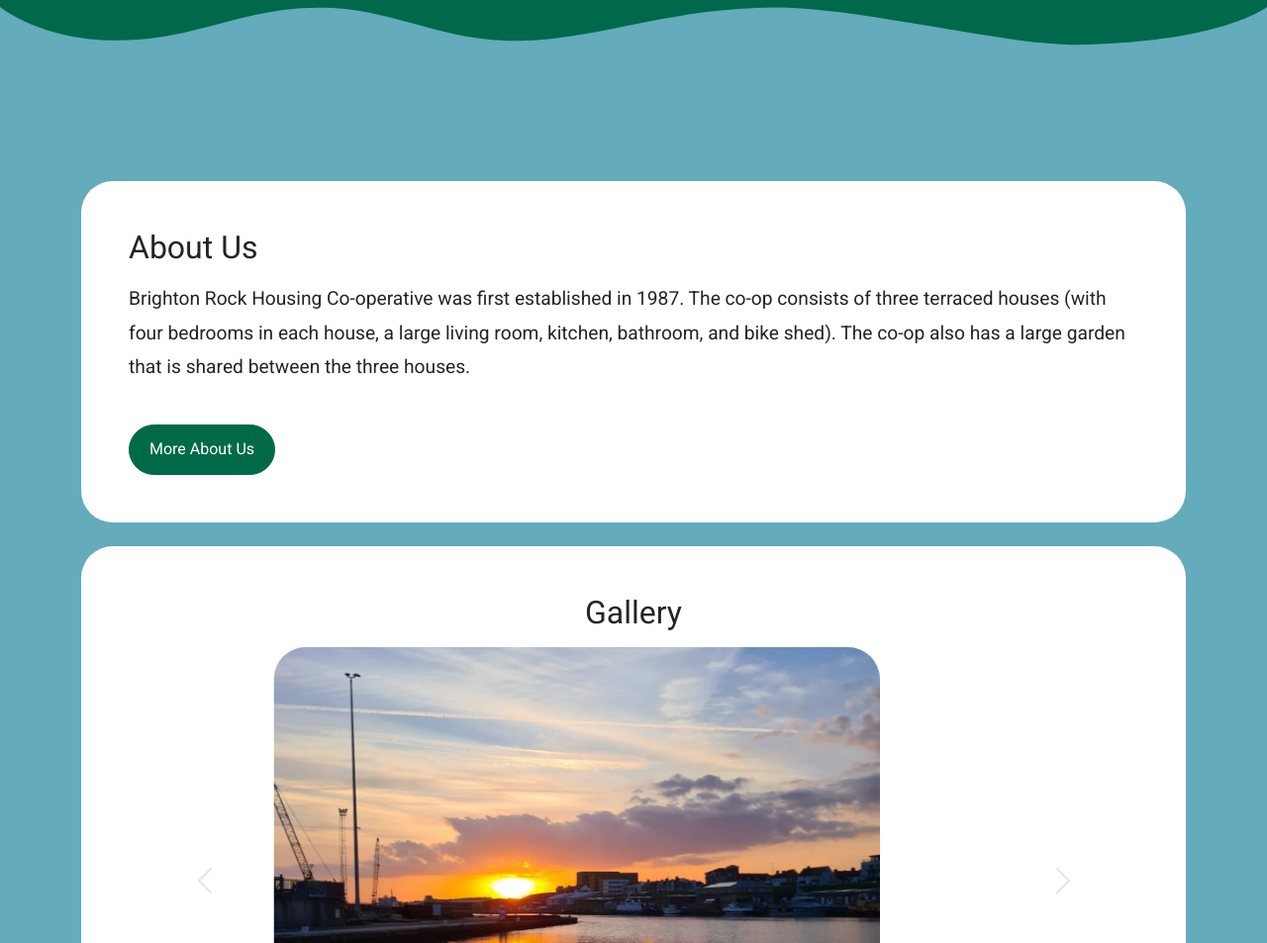
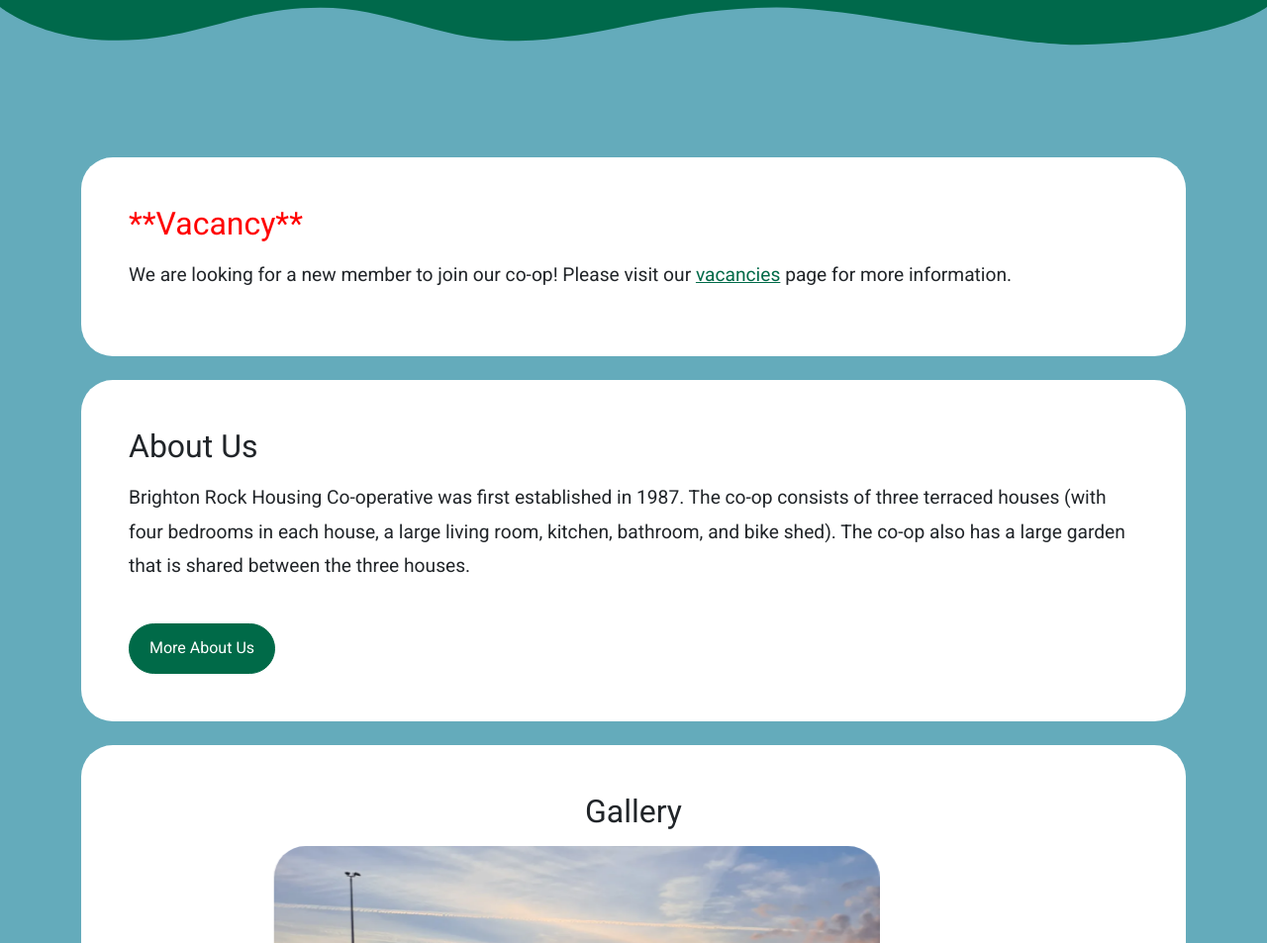
Before and after one commit to alexmc2/brighton-rock, a website: page index.html in a window 1280 px wide. Shown: the part 720-1673 px from the top of the page at 99% size. Drawn offline with Linux system fonts and the light colour scheme.

Commit message:
add vacancy statement

```diff
--- a/index.html
+++ b/index.html
@@ -132,7 +132,28 @@
     </header>
 
     <!-- Statement -->
-    <section class="statement bg-light pt-5 pb-4">
+    <section class="statement bg-light pt-4 pb-4">
+      <div class="list-group-item">
+        <div class="container">
+          <div class="row">
+            <div class="col-12">
+              <div class="text-container bg-white p-5 p-5 rounded-5">
+                <h2 style="color: red">**Vacancy**</h2>
+                <p>
+                  We are looking for a new member to join our co-op! Please
+                  visit our
+                  <a href="https://brighton-rock.org/vacancies">vacancies</a>
+                  page for more information.
+                </p>
+              </div>
+            </div>
+          </div>
+        </div>
+      </div>
+    </section>
+
+    <!-- Statement -->
+    <section class="statement bg-light pb-4">
       <div class="list-group-item">
         <div class="container">
           <div class="row">
@@ -158,6 +179,7 @@
         </div>
       </div>
     </section>
+
     <!-- Modal 1 -->
     <div class="dark-theme-container">
       <div id="modal1" class="modal fade">
```
Also changed, not shown: scss/styles.scss (+0 -9 lines).
